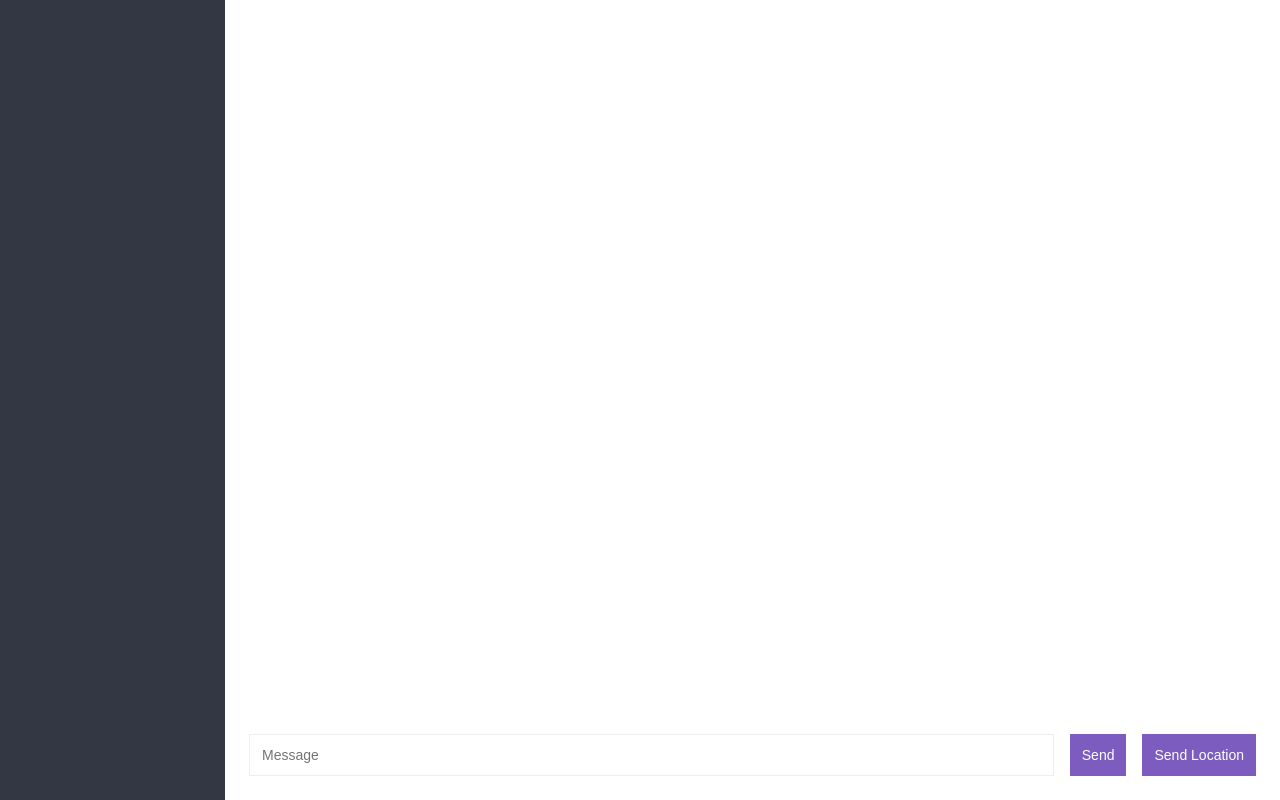
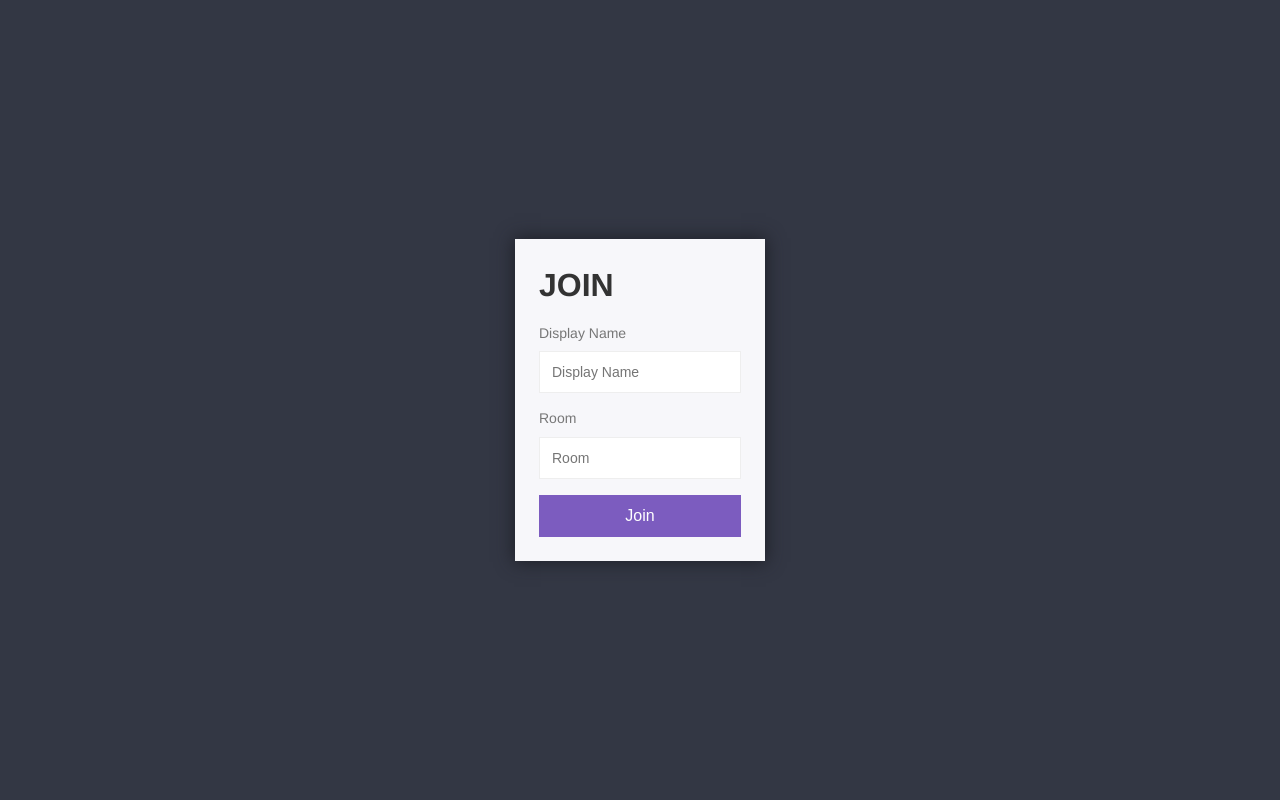
Before and after one commit to anjali1903/Chatify, a website: page public/index.html in a window 1280 px wide. Drawn offline with nearby package versions, Linux system fonts and the light colour scheme; no server answers.

Commit message:
Add Join Page

```diff
--- a/public/index.html
+++ b/public/index.html
@@ -6,46 +6,22 @@
     <link rel="stylesheet" href="/css/styles.min.css" />
   </head>
   <body>
-    <div class="chat">
-      <div class="chat__sidebar"></div>
-
-      <div class="chat__main">
-        <div id="messages" class="chat__messages"></div>
-
-        <div class="compose">
-          <form id="message-form">
-            <input placeholder="Message" name="message" />
-            <button>Send</button>
-          </form>
-          <button id="location">Send Location</button>
-        </div>
+    <div class="centered-form">
+      <div class="centered-form__box">
+        <h1>JOIN</h1>
+        <form action="/chat.html">
+          <label>Display Name</label>
+          <input
+            type="text"
+            name="username"
+            placeholder="Display Name"
+            required
+          />
+          <label>Room</label>
+          <input type="text" name="room" placeholder="Room" required />
+          <button>Join</button>
+        </form>
       </div>
     </div>
-
-    <script id="message-template" type="text/html">
-      <div class="message">
-        <p>
-          <span class="message__name">Anjali</span>
-          <span class="message__meta">{{createdAt}}</span>
-        </p>
-        <p>{{message}}</p>
-      </div>
-    </script>
-
-    <script id="location-message-template" type="text/html">
-      <div class="message">
-        <p>
-          <span class="message__name">Anjali</span>
-          <span class="message__meta">{{createdAt}}</span>
-        </p>
-          <p><a href="{{url}}" target="_blank">My current location</a></p>
-      </div>
-    </script>
-
-    <script src="https://cdnjs.cloudflare.com/ajax/libs/mustache.js/3.0.1/mustache.min.js"></script>
-    <script src="https://cdnjs.cloudflare.com/ajax/libs/moment.js/2.22.2/moment.min.js"></script>
-    <script src="https://cdnjs.cloudflare.com/ajax/libs/qs/6.6.0/qs.min.js"></script>
-    <script src="/socket.io/socket.io.js"></script>
-    <script src="/js/chat.js"></script>
   </body>
 </html>
```
Also changed, not shown: public/chat.html (added, +51 -0 lines).
